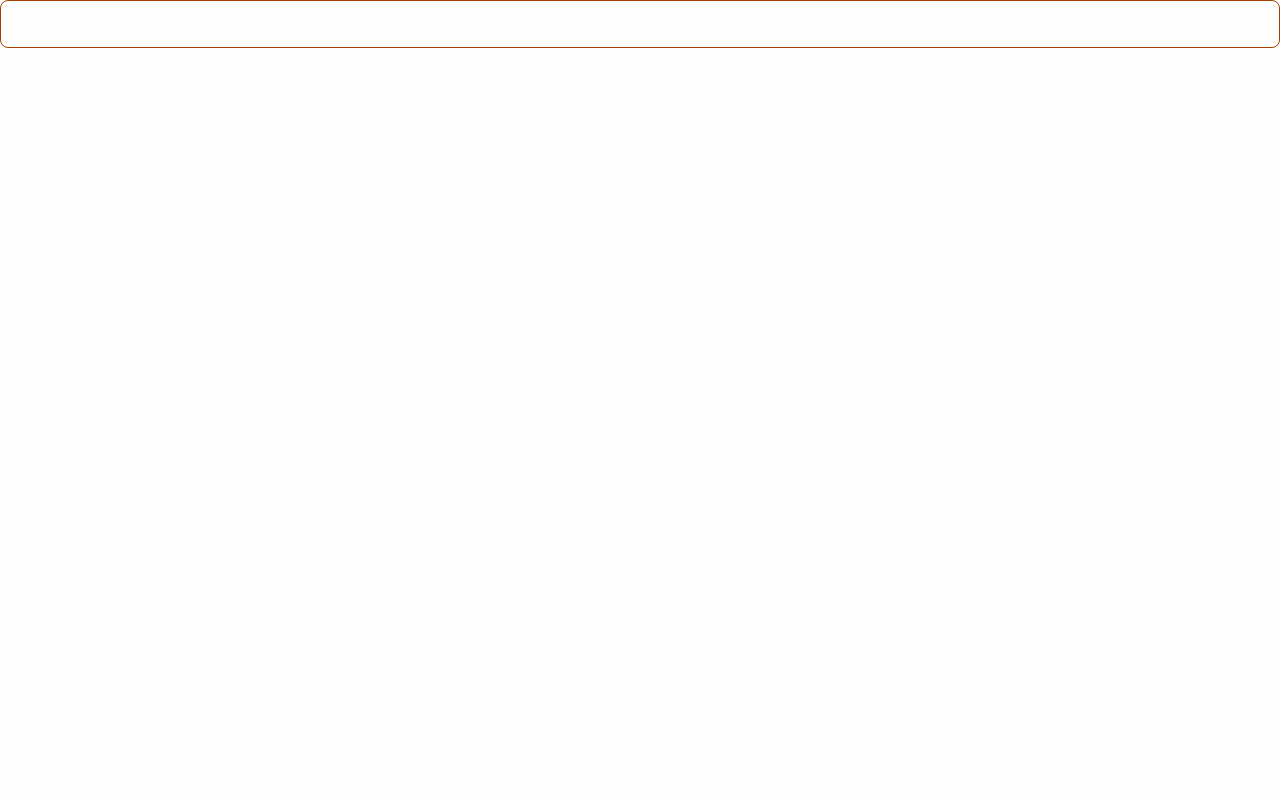
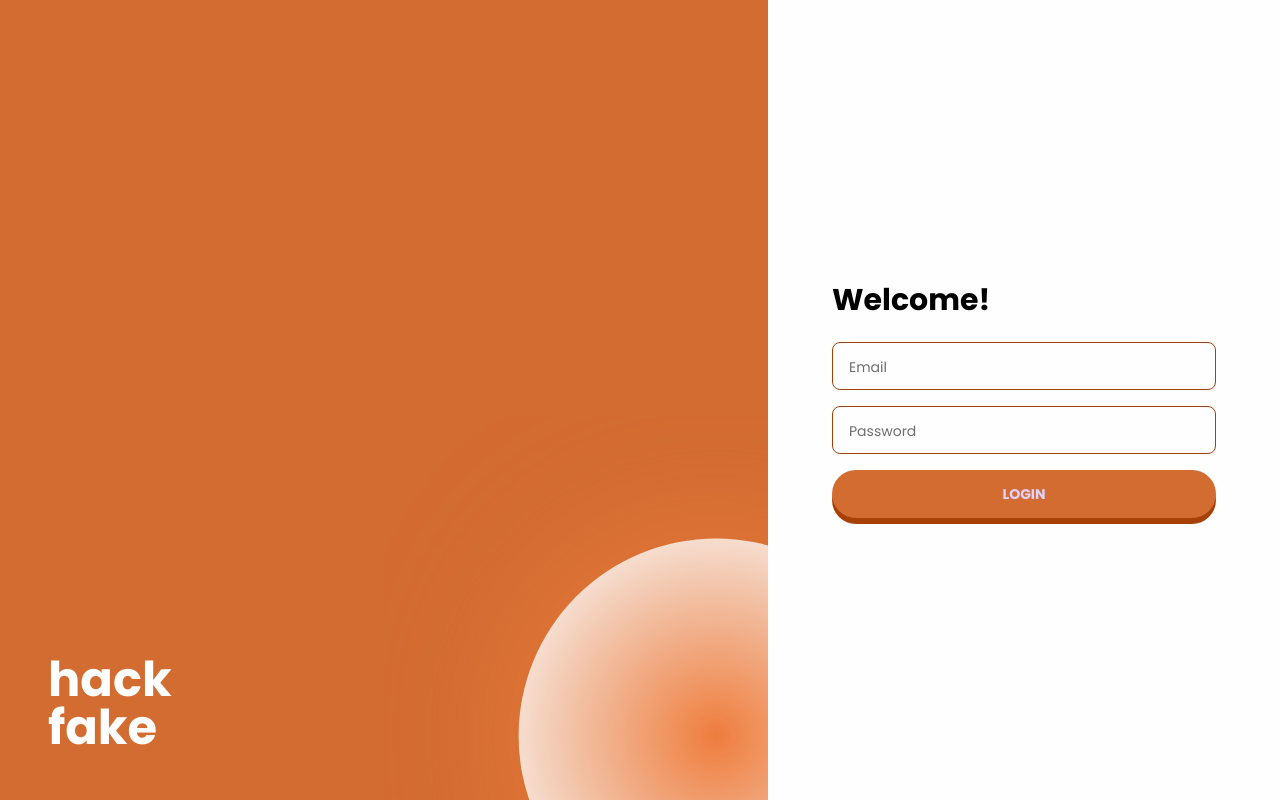
Before and after one commit to tinkerhub/hack-fake-app, a React (Vite) app: page / in a window 1280 px wide. Built offline with nearby package versions, Linux system fonts and the light colour scheme.

Commit message:
feat: create login page

```diff
--- a/src/App.tsx
+++ b/src/App.tsx
@@ -1,9 +1,9 @@
-import { Input } from "./components";
+import { Login } from "./components";
 
 function App() {
     return (
         <div className="bg-background text-text min-h-screen">
-            <Input />
+            <Login />
         </div>
     );
 }
--- a/src/components/index.ts
+++ b/src/components/index.ts
@@ -2,4 +2,7 @@
 import Input from "./interface/Input";
 import ActionButton from "./interface/ActionButton";
 
-export { Input, ActionButton };
+// Pages components
+import Login from "./pages/Login";
+
+export { Input, ActionButton, Login };
--- a/src/components/interface/Input.tsx
+++ b/src/components/interface/Input.tsx
@@ -14,7 +14,7 @@ function Input({ label, placeholder }: Props) {
             <input
                 type="text"
                 placeholder={placeholder || ""}
-                className="input input-bordered focus:outline-none w-full bg-transparent border-dark"
+                className="input placeholder:text-sm placeholder:text-offtext input-bordered focus:outline-none w-full bg-transparent border-dark"
             />
         </div>
     );
--- /dev/null
+++ b/src/components/pages/Login.tsx
@@ -0,0 +1,30 @@
+import { ActionButton, Input } from "..";
+import Circle from "../../assets/svgs/circle.svg";
+
+function Login() {
+    return (
+        <div className="flex flex-col h-screen md:flex-row">
+            <div className="bg-primary flex-1 flex overflow-hidden">
+                <h1 className="text-4xl font-bold text-background mt-auto ml-4 mb-4 lg:ml-12 lg:mb-12 lg:text-5xl">
+                    hack <br /> fake
+                </h1>
+                <img
+                    src={Circle}
+                    alt="Two tone circle"
+                    className="w-[320px] h-[320px] lg:w-[640px] lg:h-[640px] ml-auto -mr-32 mt-auto -mb-32 lg:-mr-64 lg:-mb-64"
+                />
+            </div>
+
+            <div className="w-11/12 mx-auto py-8 md:w-2/5 md:py-0 my-auto md:px-8 lg:px-16 md:flex md:flex-col md:gap-6">
+                <h1 className="text-3xl font-bold hidden md:block">Welcome!</h1>
+                <form className="flex flex-col gap-4">
+                    <Input placeholder="Email" />
+                    <Input placeholder="Password" />
+                    <ActionButton text="Login" />
+                </form>
+            </div>
+        </div>
+    );
+}
+
+export default Login;
--- a/tailwind.config.js
+++ b/tailwind.config.js
@@ -10,6 +10,7 @@ export default {
                 background: "#FEFEFE",
                 text: "#000000",
                 dark: "#A74006",
+                offtext: "#6E6E6E",
             },
         },
     },
```
